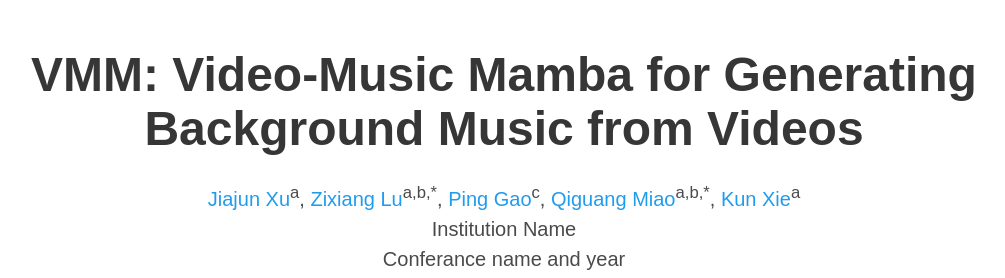
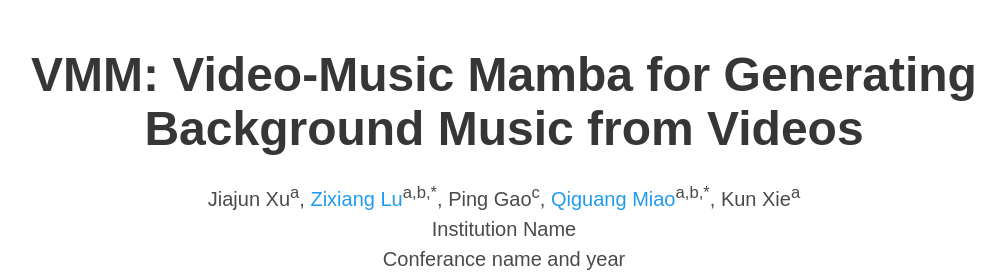
Before and after one commit to BinghaoWang1/JiajunXu.github.io, a plain HTML site: page index.html in a window 1280 px wide. Shown: the top 278 px of the page, without its empty margins (136-1141 px from the left). Drawn offline with nearby package versions, Linux system fonts and the light colour scheme; some icons are missing; a web font is replaced by a local one.

Commit message:
Update index.html

```diff
--- a/index.html
+++ b/index.html
@@ -56,19 +56,19 @@
             <div class="is-size-5 publication-authors">
               <!-- Paper authors -->
              <span class="author-block">
-            <a href="FIRST AUTHOR PERSONAL LINK" target="_blank">Jiajun Xu</a><sup>a</sup>,
+            Jiajun Xu</a><sup>a</sup>,
         </span>
         <span class="author-block">
             <a href="https://faculty.xidian.edu.cn/LUZIXIANG/en/index.htm" target="_blank">Zixiang Lu</a><sup>a,b,*</sup>,
         </span>
         <span class="author-block">
-            <a href="THIRD AUTHOR PERSONAL LINK" target="_blank">Ping Gao</a><sup>c</sup>,
+            Ping Gao</a><sup>c</sup>,
         </span>
         <span class="author-block">
             <a href="https://web.xidian.edu.cn/qgmiao/">Qiguang Miao</a><sup>a,b,*</sup>,
         </span>
         <span class="author-block">
-            <a href="https://example.com/kunxie" target="_blank">Kun Xie</a><sup>a</sup>
+            Kun Xie</a><sup>a</sup>
         </span>
                   </div>
 
```
